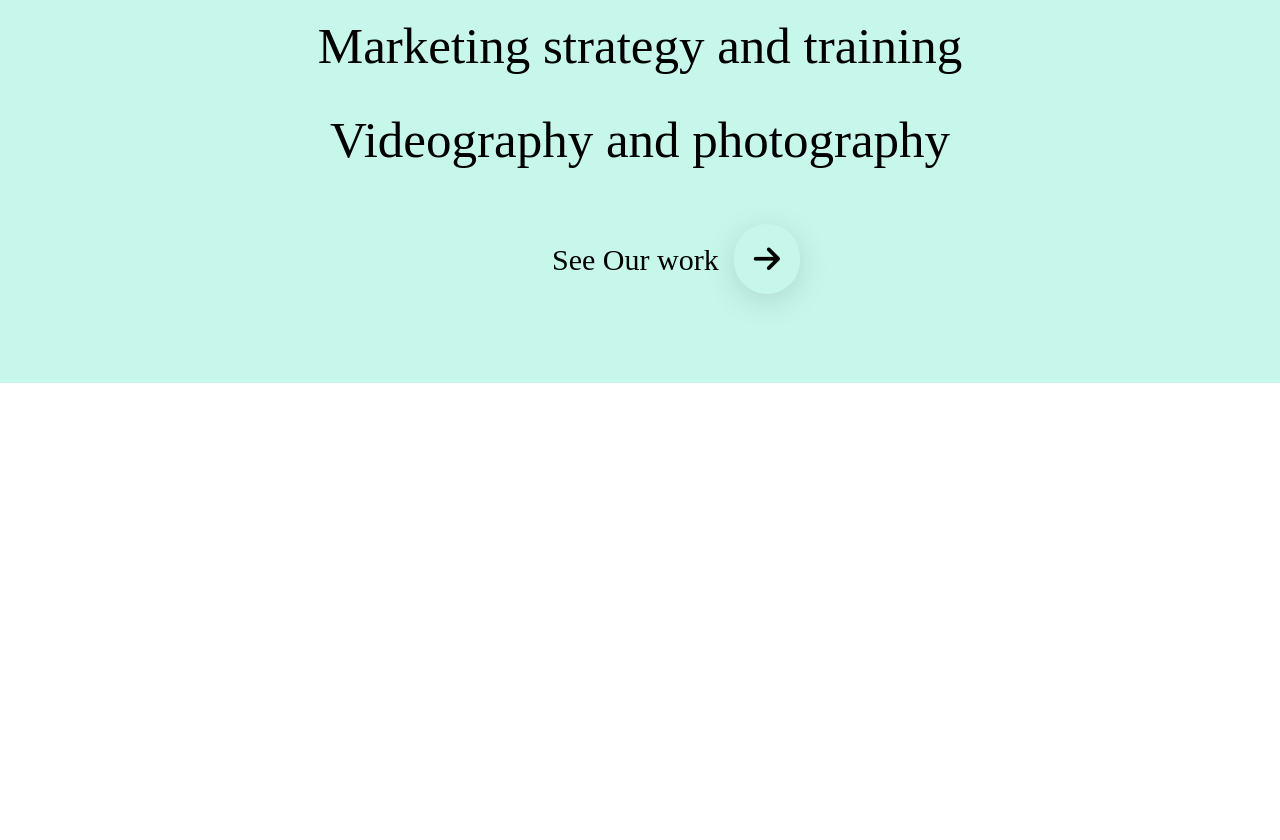
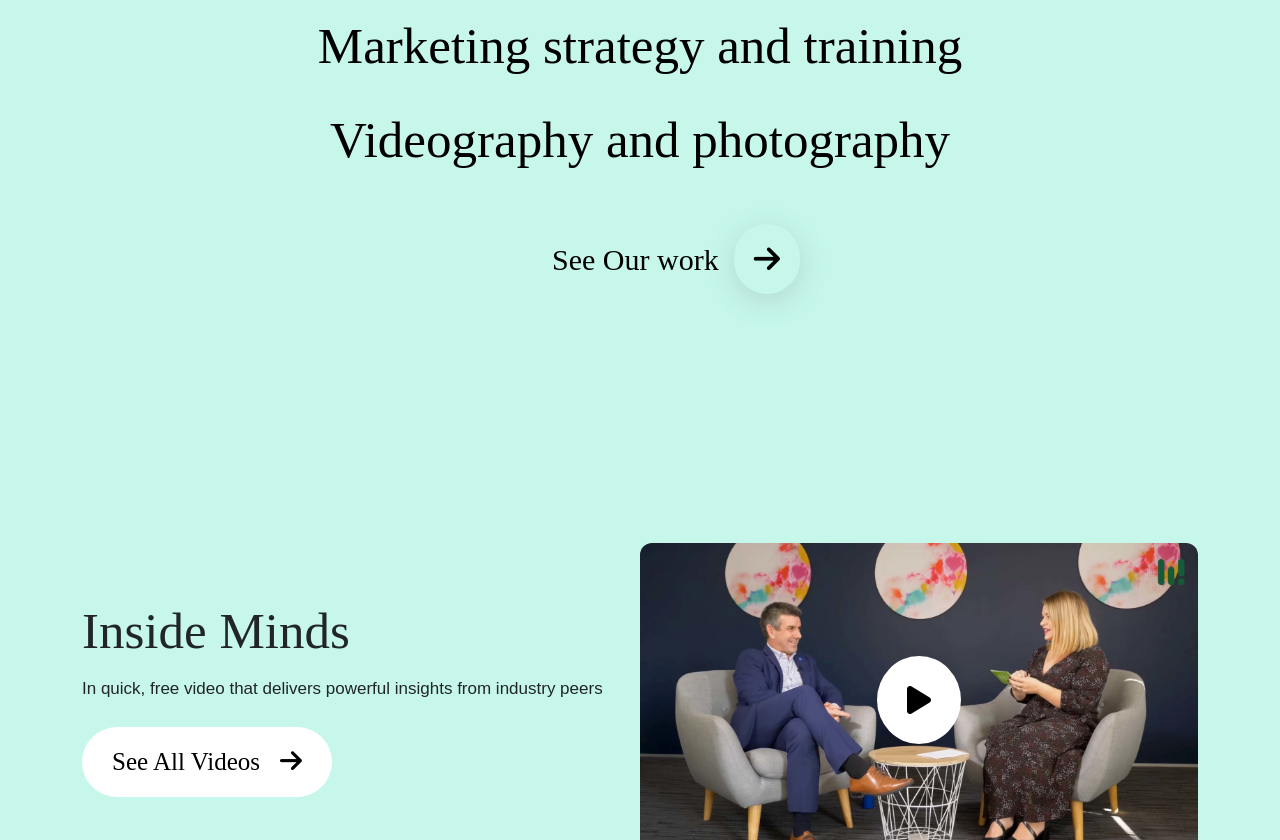
Before and after one commit to Shiham123/BD_job-task, a website: page index.html in a window 1280 px wide. Shown: the part 5457-6297 px from the top of the page. Before the commit the page ends 5840 px from the top, so only its background shows below. Drawn offline with nearby package versions, Linux system fonts and the light colour scheme.

```diff
--- /dev/null
+++ b/css/minds.css
@@ -0,0 +1,94 @@
+:root {
+  --bg-primary: #208d75;
+  --text-primary: #83deb2;
+  --res-nav-color: #028065;
+  --bg-light: #c6f7ea;
+}
+
+.minds-content {
+  display: grid;
+  grid-template-columns: repeat(12, 1fr);
+  align-items: center;
+  padding: 10rem 0;
+  row-gap: 5rem;
+}
+
+@media (max-width: 600px) {
+  .minds-content {
+    grid-template-columns: 1fr;
+  }
+}
+
+@media (max-width: 900px) {
+  .minds-content {
+    grid-template-columns: repeat(6, 1fr);
+  }
+}
+
+.minds-content > .minds-details {
+  grid-column: span 6;
+}
+
+.minds-content > .minds-details > h2 {
+  font: normal normal 500 51px/56px serif;
+}
+
+.minds-content > .minds-details > p {
+  font: normal normal 300 17px/24px sans-serif;
+  padding: 10px 0px;
+}
+
+.minds-content > .minds-details > button {
+  background-color: white;
+  border: none;
+  outline: none;
+  padding: 20px 30px;
+  display: flex;
+  justify-content: center;
+  align-items: center;
+  gap: 20px;
+  border-radius: 100px;
+  transition: transform 0.4s ease-in-out;
+}
+
+.minds-content > .minds-details > button:hover {
+  transform: scale(1.1);
+}
+
+.minds-content > .minds-details > button > span {
+  font: normal normal 500 25px/30px serif;
+  text-transform: capitalize;
+}
+
+.minds-content > .minds-details > button > i {
+  font-size: 25px;
+}
+
+/* ! image section style */
+
+.minds-content > .minds-image {
+  grid-column: span 6;
+}
+
+.minds-image {
+  position: relative;
+}
+
+.minds-image > img {
+  width: 100%;
+  height: 100%;
+  border-radius: 12px;
+}
+
+.minds-image > .play-icon {
+  position: absolute;
+  top: 50%;
+  left: 50%;
+  transform: translate(-50%, -50%);
+  font-size: 2rem;
+  color: black;
+  background-color: white;
+  border-radius: 50%;
+  padding: 20px 30px;
+  cursor: pointer;
+}
--- a/index.html
+++ b/index.html
@@ -14,6 +14,7 @@
     <link rel="stylesheet" href="/css/casousel.css" />
     <link rel="stylesheet" href="/css/edge.css" />
     <link rel="stylesheet" href="/css/what_we_do.css" />
+    <link rel="stylesheet" href="/css/minds.css" />
 
     <!-- bootstrap cdn file -->
     <link
@@ -489,6 +490,38 @@
         </div>
       </section>
       <!-- ? what we section end -->
+
+      <!-- ! minds section start -->
+      <section class="minds-section">
+        <div class="container">
+          <div class="minds-content">
+            <div class="minds-details">
+              <h2>Inside Minds</h2>
+              <p>
+                In quick, free video that delivers powerful insights from
+                industry peers
+              </p>
+              <button>
+                <span>see all videos</span>
+                <i class="fa-solid fa-arrow-right"></i>
+              </button>
+            </div>
+
+            <!-- img section -->
+            <div class="minds-image">
+              <img
+                src="/assets/Img/poster-inside-minds-carl-davidson__FillWzE2MDAsOTAwXQ.jpg"
+                alt=""
+              />
+
+              <div class="play-icon">
+                <i class="fa-solid fa-play"></i>
+              </div>
+            </div>
+          </div>
+        </div>
+      </section>
+      <!-- ? minds section end -->
     </main>
     <footer></footer>
 
```
Also changed, not shown: assets/Img/poster-inside-minds-carl-davidson__FillWzE2MDAsOTAwXQ.jpg (added).
